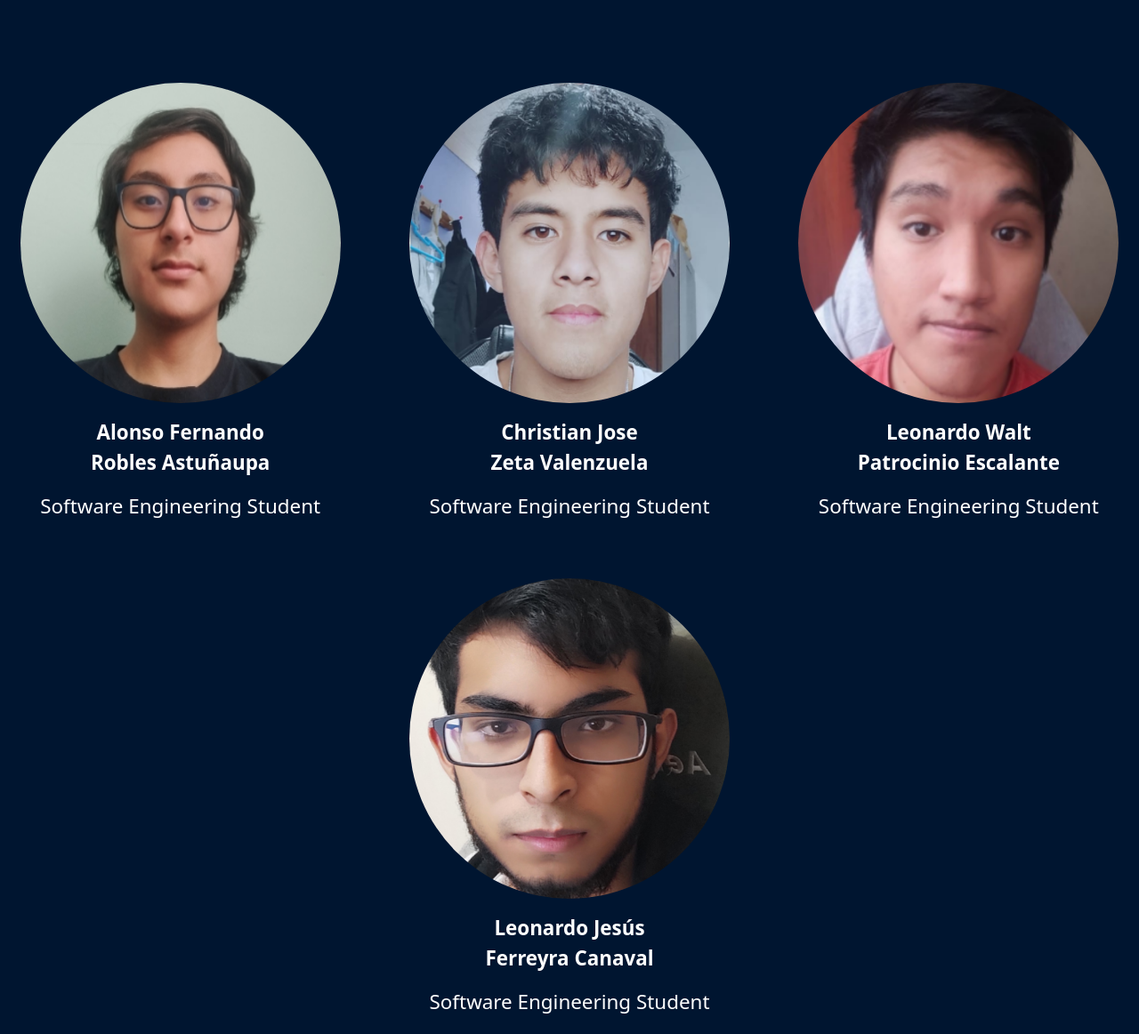
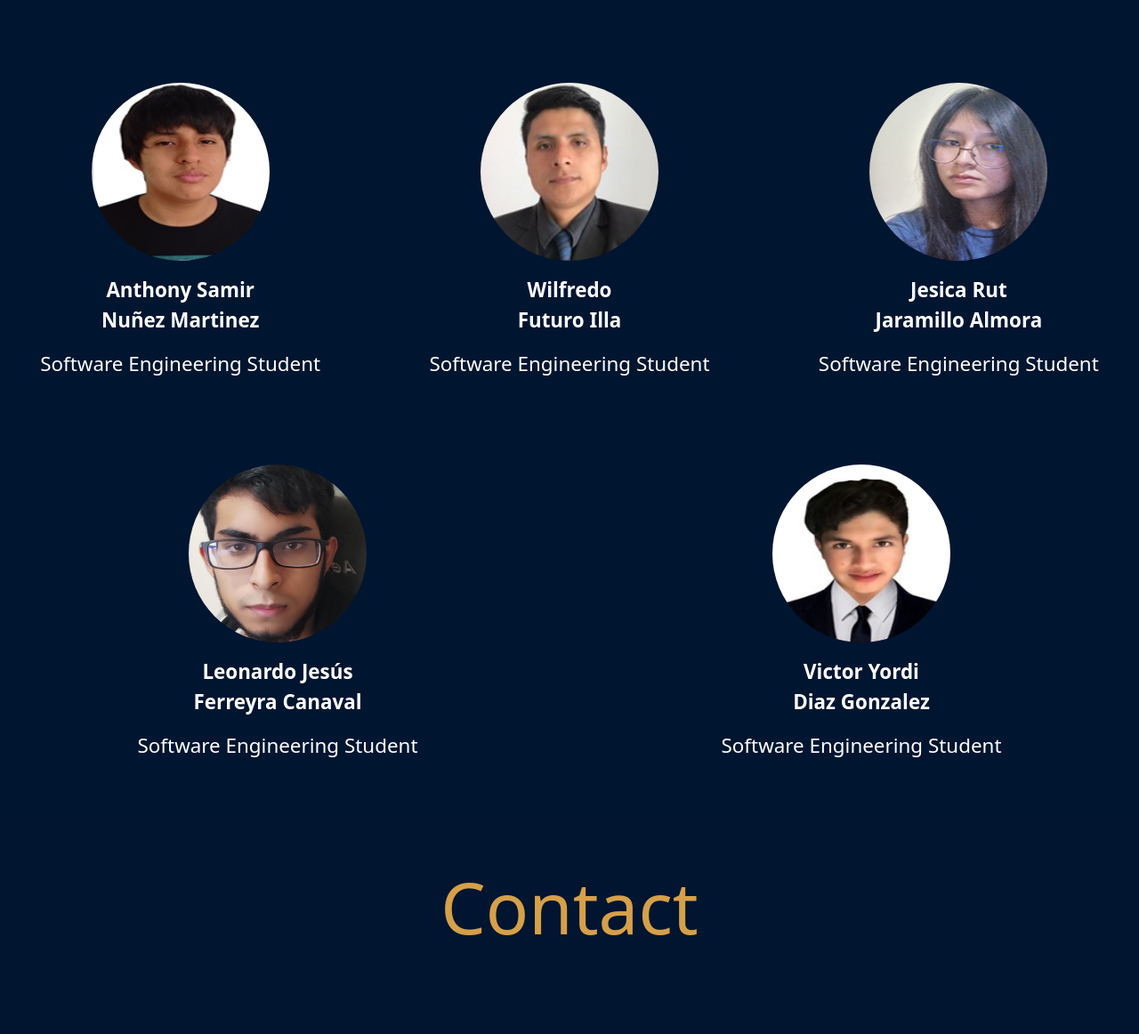
Before and after one commit to XCloseToHomeX/Landing-Page, a plain HTML site: page index.html in a window 1280 px wide. Shown: the part 3344-4506 px from the top of the page at 89% size. Drawn offline with nearby package versions, Linux system fonts and the light colour scheme.

Commit message:
Fix: Team members

```diff
--- a/index.html
+++ b/index.html
@@ -73,7 +73,7 @@
                 <div class="card-content">
                     <h2>Standard</h2>
                     <p>30 rooms</p>
-                    <p>S/. 150 mensual</p>
+                    <p>S/. 150 month</p>
                     <button class="subscribe" style="background-color: #FFC286;">Subscribe</button>
                 </div>
             </div>
@@ -82,7 +82,7 @@
                 <div class="card-content">
                     <h2>Pro</h2>
                     <p>50 rooms</p>
-                    <p>S/. 250 mensual</p>
+                    <p>S/. 250 month</p>
                     <button class="subscribe" style="background-color: #EA9D51;">Subscribe</button>
                 </div>
             </div>
@@ -91,7 +91,7 @@
                 <div class="card-content">
                     <h2>Premium</h2>
                     <p>Unlimited</p>
-                    <p>S/. 400 mensual</p>
+                    <p>S/. 400 month</p>
                     <button class="subscribe" style="background-color: #F1C94E;">Subscribe</button>
                 </div>
             </div>
@@ -121,43 +121,64 @@
             <div class="team-row">
                 <div class="team-member">
                     <div class="member-image">
-                        <img src="images/Alonso.png" alt="Alonso Fernando Robles Astuñaupa">
+                        <img src="images/Anthony.png" alt="Anthony Samir Nuñez Martinez">
                     </div>
                     <div class="member-details">
-                        <p><strong>Alonso Fernando<br> Robles Astuñaupa</strong></p>
+                        <p><strong>Anthony Samir<br> Nuñez Martinez</strong></p>
                         <p>Software Engineering Student</p>
                     </div>
                 </div>
                 <div class="team-member">
                     <div class="member-image">
-                        <img src="images/Christian.png" alt="Christian Jose Zeta Valenzuela">
+                        <img src="images/Wilfredo.jpg" alt="Wilfredo Futuro Illa">
                     </div>
                     <div class="member-details">
-                        <p><strong>Christian Jose<br> Zeta Valenzuela</strong></p>
+                        <p><strong>Wilfredo<br> Futuro Illa</strong></p>
                         <p>Software Engineering Student</p>
                     </div>
                 </div>
                 <div class="team-member">
                     <div class="member-image">
-                        <img src="images/Leonardo_Patrocinio.png" alt="Leonardo Walt Patrocinio Escalante">
+                        <img src="images/Rut.png" alt="Jesica Rut Jaramillo Almora">
                     </div>
                     <div class="member-details">
-                        <p><strong>Leonardo Walt<br> Patrocinio Escalante</strong></p>
+                        <p><strong>Jesica Rut<br> Jaramillo Almora</strong></p>
+                        <p>Software Engineering Student</p>
+                    </div>
+                </div>
+                <div class="team-member">
+                    <div class="member-image">
+                        <img src="images/Leonardo_Ferreyra.png" alt="Leonardo Jesús Ferreyra Canaval">
+                    </div>
+                    <div class="member-details">
+                        <p><strong>Leonardo Jesús<br> Ferreyra Canaval</strong></p>
+                        <p>Software Engineering Student</p>
+                    </div>
+                </div>
+                <div class="team-member">
+                    <div class="member-image">
+                        <img src="images/Victor.jpg" alt="Victor Yordi Diaz Gonzalez">
+                    </div>
+                    <div class="member-details">
+                        <p><strong>Victor Yordi<br>Diaz Gonzalez</strong></p>
                         <p>Software Engineering Student</p>
                     </div>
                 </div>
             </div>
+            <!--
             <div class="team-row">
                 <div class="team-member center-member">
                     <div class="member-image">
-                        <img src="images/Leonardo_Ferreyra.png" alt="Leonardo Jesús Ferreyra Canaval">
+                        <img src="images/Victor.jpg" alt="Victor Yordi Diaz Gonzalez">
                     </div>
                     <div class="member-details">
-                        <p><strong>Leonardo Jesús<br>Ferreyra Canaval</strong></p>
+                        <p><strong>Victor Yordi<br>Diaz Gonzalez</strong></p>
                         <p>Software Engineering Student</p>
                     </div>
                 </div>
             </div>
+            -->
+
         </div>
     </section>
 
--- a/stylce.css
+++ b/stylce.css
@@ -261,8 +261,8 @@ ul{
 }
 
 .member-image img {
-    width: 360px; /* Ancho de las imágenes */
-    height: 360px; /* Altura de las imágenes */
+    width: 200px; /* Ancho de las imágenes */
+    height: 200px; /* Altura de las imágenes */
     border-radius: 50%; /* Bordes redondos para las imágenes */
     margin: 0 auto 1rem; /* Espacio entre la imagen y los detalles */
 }
```
Also changed, not shown: images/Alonso.png (deleted), images/Anthony.png (added), images/Christian.png (deleted), images/Leonardo_Patrocinio.png (deleted), images/Rut.png (added), images/Victor.jpg (added), images/Wilfredo.jpg (added).
